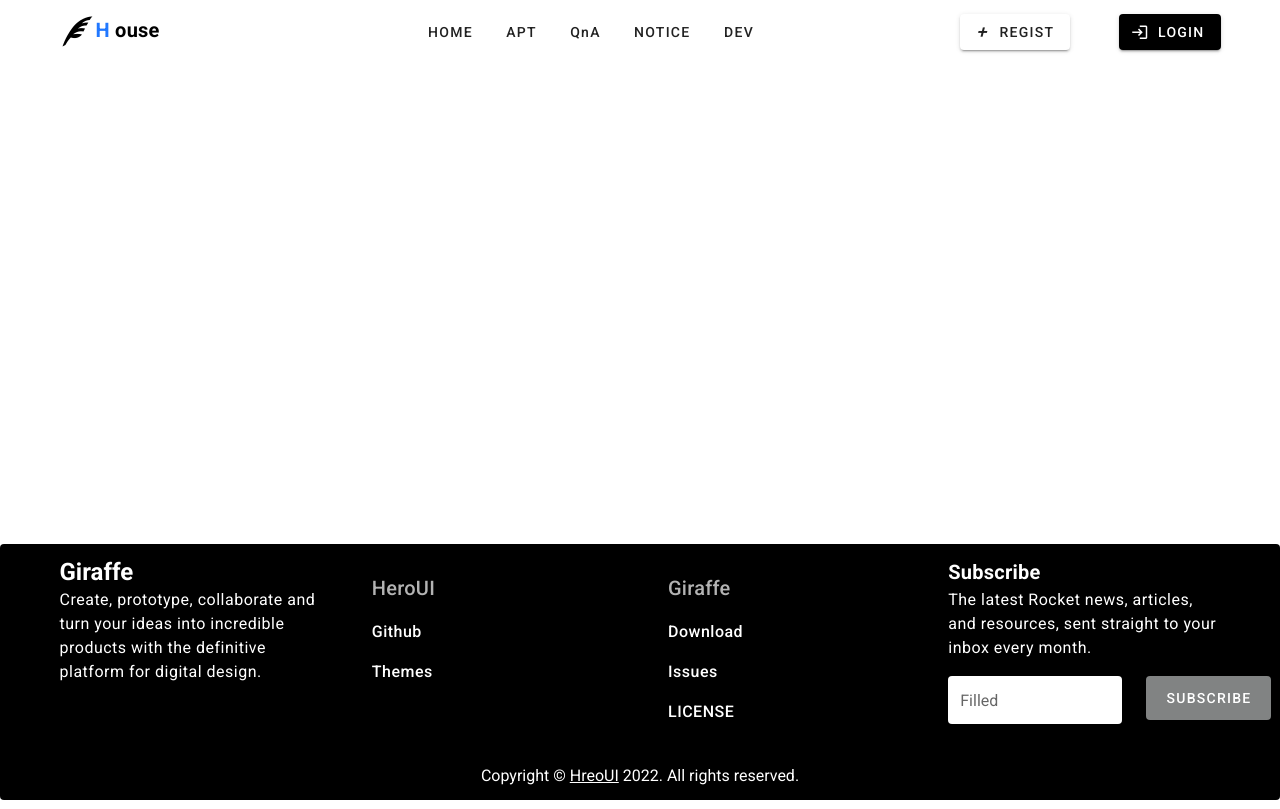
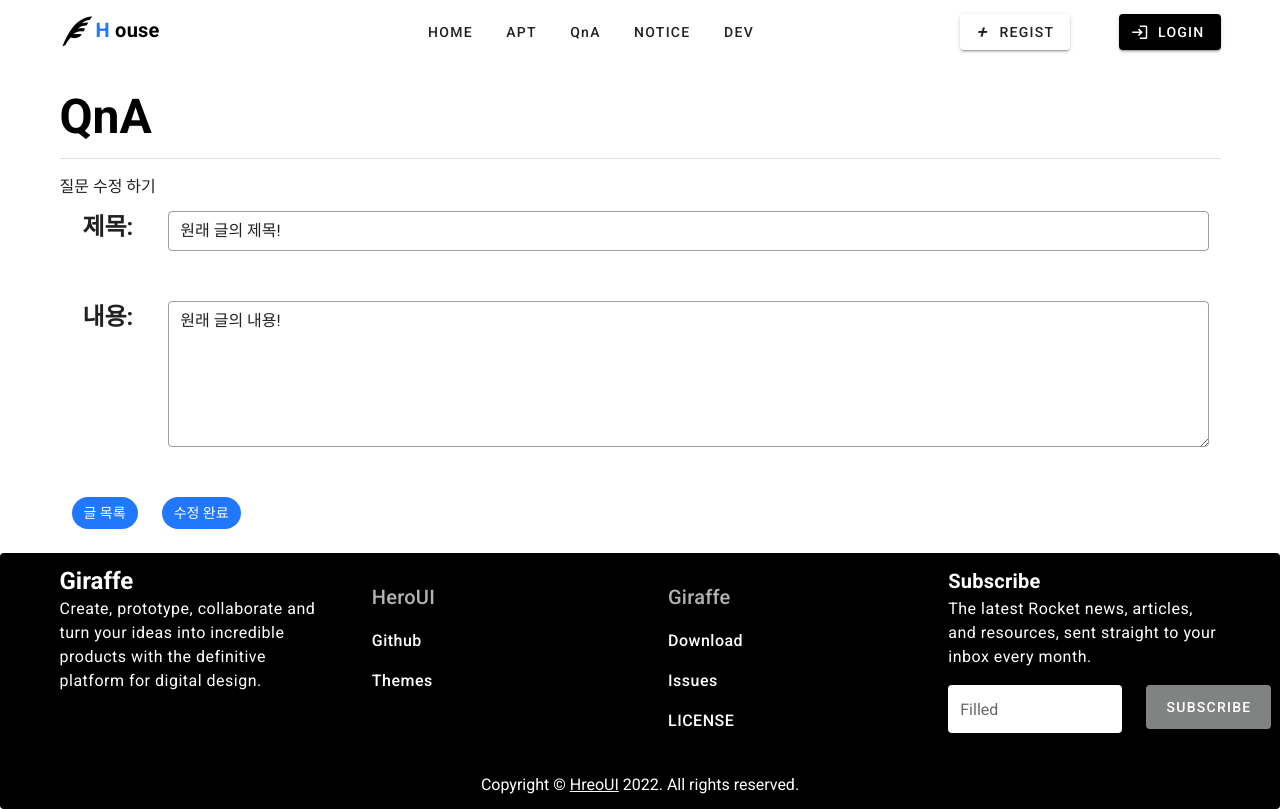
Before and after one commit to taebong1012/WhereIsMyHome, a Vue app: page /#/qna/modifyquestion in a window 1280 px wide. Built offline with nearby package versions, Linux system fonts and the light colour scheme.

Commit message:
질문글 수정 페이지

```diff
--- a/src/components/qna/QnaDetailQuestion.vue
+++ b/src/components/qna/QnaDetailQuestion.vue
@@ -21,28 +21,28 @@
             </v-col>
 
             <v-col class="flex-shrink-0" cols="auto">
-              <v-chip color="accent" @click="_modifyTest">수정</v-chip>
+              <v-chip color="accent" @click="_goModify">수정</v-chip>
             </v-col>
           </v-row>
         </div>
       </div>
     </div>
 
-    <v-alert class="text-h6 text-left" border="left" colored-border color="accent">{{ getQnaObjectObserver.body }}</v-alert>
+    <v-alert class="text-h6 text-left" border="left" colored-border color="accent">{{
+      getQnaObjectObserver.body
+    }}</v-alert>
     <v-divider></v-divider>
   </div>
 </template>
 
 <script>
-import {mapActions, mapGetters} from "vuex";
+import { mapActions, mapGetters } from "vuex";
 
 export default {
   name: "QnaDetailQuestion",
   //임시데이터
   data() {
-    return {
-
-    };
+    return {};
   },
   props: ["uid"],
   methods: {
@@ -50,8 +50,11 @@ export default {
     _deleteTest() {
       console.log("삭제버튼 클릭됨");
     },
-    _modifyTest() {
+    _goModify() {
       console.log("수정 클릭됨");
+      this.$router.push({
+        name: "qnamodifyquestion",
+      });
     },
   },
   computed: {
--- /dev/null
+++ b/src/components/qna/QnaModifyQuestion.vue
@@ -0,0 +1,59 @@
+<template>
+  <v-container>
+    <v-row>질문 수정 하기</v-row>
+    <v-row>
+      <v-col cols="1" class="text-h5 font-weight-bold" align="center">제목: </v-col>
+      <v-col cols="11">
+        <v-text-field label="제목 입력" type="text" flat dense solo outlined :value="originTitle"></v-text-field>
+      </v-col>
+    </v-row>
+
+    <v-row>
+      <v-col cols="1" class="text-h5 font-weight-bold" align="center">내용: </v-col>
+      <v-col cols="11">
+        <v-textarea label="내용 입력" type="text" flat dense solo outlined :value="originContent"></v-textarea>
+      </v-col>
+    </v-row>
+
+    <v-row>
+      <v-col class="flex-shrink-0" cols="auto">
+        <v-chip color="accent" @click="_goList">글 목록</v-chip>
+      </v-col>
+
+      <v-col class="flex-shrink-0" cols="auto">
+        <v-chip color="accent" @click="_modifyDone">수정 완료</v-chip>
+      </v-col>
+    </v-row>
+  </v-container>
+</template>
+
+<script>
+export default {
+  name: "QnaModifyQuestion",
+  data() {
+    return {
+      uid: "11", //!!!!!!!!!!파라미터 값 넘기려고 그냥 임시로 숫자 넣어놨어요. 현재의 글번호가 넘어가야하는뎅!!!!!!!!!!!!
+      originTitle: "원래 글의 제목!", //임시 문자열
+      originContent: "원래 글의 내용!", //임시 문자열
+    };
+  },
+  methods: {
+    _modifyDone() {
+      console.log("수정 완료 버튼 눌림");
+
+      this.$router.push({
+        name: "qnadetail",
+        params: { uid: this.uid }, //!!!!!!!!!!파라미터 값 넘기려고 그냥 임시로 숫자 넣어놨어요 현재의 글번호가 넘어가야하는뎅!!!!!!!!!!!!
+      });
+    },
+
+    _goList() {
+      this.$router.push({
+        name: "qnalist",
+      });
+    },
+  },
+};
+</script>
+
+<style></style>
--- a/src/router/index.js
+++ b/src/router/index.js
@@ -14,15 +14,22 @@ const routes = [
     path: "/apartment",
     name: "apartment",
     component: () => import("@/views/AppApartment.vue"),
-
   },
-
+  {
+    path: "/notice",
+    name: "notice",
+    component: () => import("@/views/AppNotice.vue"),
+  },
   {
     path: "/developer",
     name: "developer",
     component: () => import("@/views/AppDeveloper.vue"),
   },
-
+  // {
+  //   path: "/login",
+  //   name: "login",
+  //   component: () => import("@/views/AppLogin.vue"),
+  // },
   {
     path: "/qna",
     name: "qna",
@@ -44,31 +51,12 @@ const routes = [
         name: "qnawrite",
         component: () => import("@/components/qna/QnaWrite.vue"),
       },
-        ],
-    },
       {
-        path: "/notice",
-        name: "notice",
-        redirect: "/notice/list",
-        component: () => import("@/views/AppNotice.vue"),
-        children: [
-            {
-                path: "list",
-                name: "noticelist",
-                component: () => import("@/components/notice/NoticeList.vue"),
-            },
-            {
-                path: "detail/:uid",
-                name: "noticedetail",
-                component: () => import("@/components/notice/NoticeDetail.vue"),
-            },
-            {
-                path: "write",
-                name: "noticewrite",
-                component: () => import("@/components/notice/NoticeWrite.vue"),
+        path: "modifyquestion",
+        name: "qnamodifyquestion",
+        component: () => import("@/components/qna/QnaModifyQuestion.vue"),
       },
     ],
-
   },
   {
     path: "/user",
```
Lines whose indentation alone changed are shown as unchanged.
